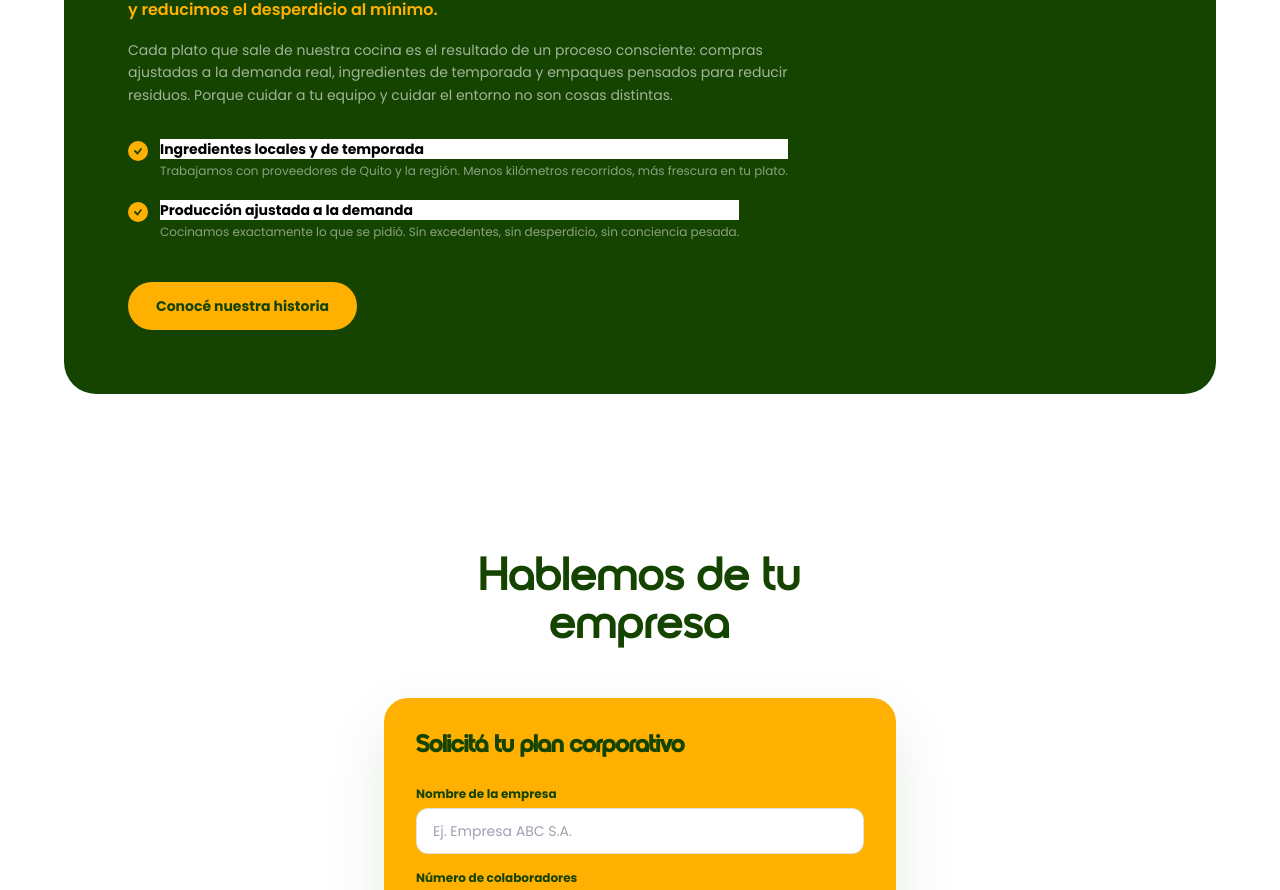
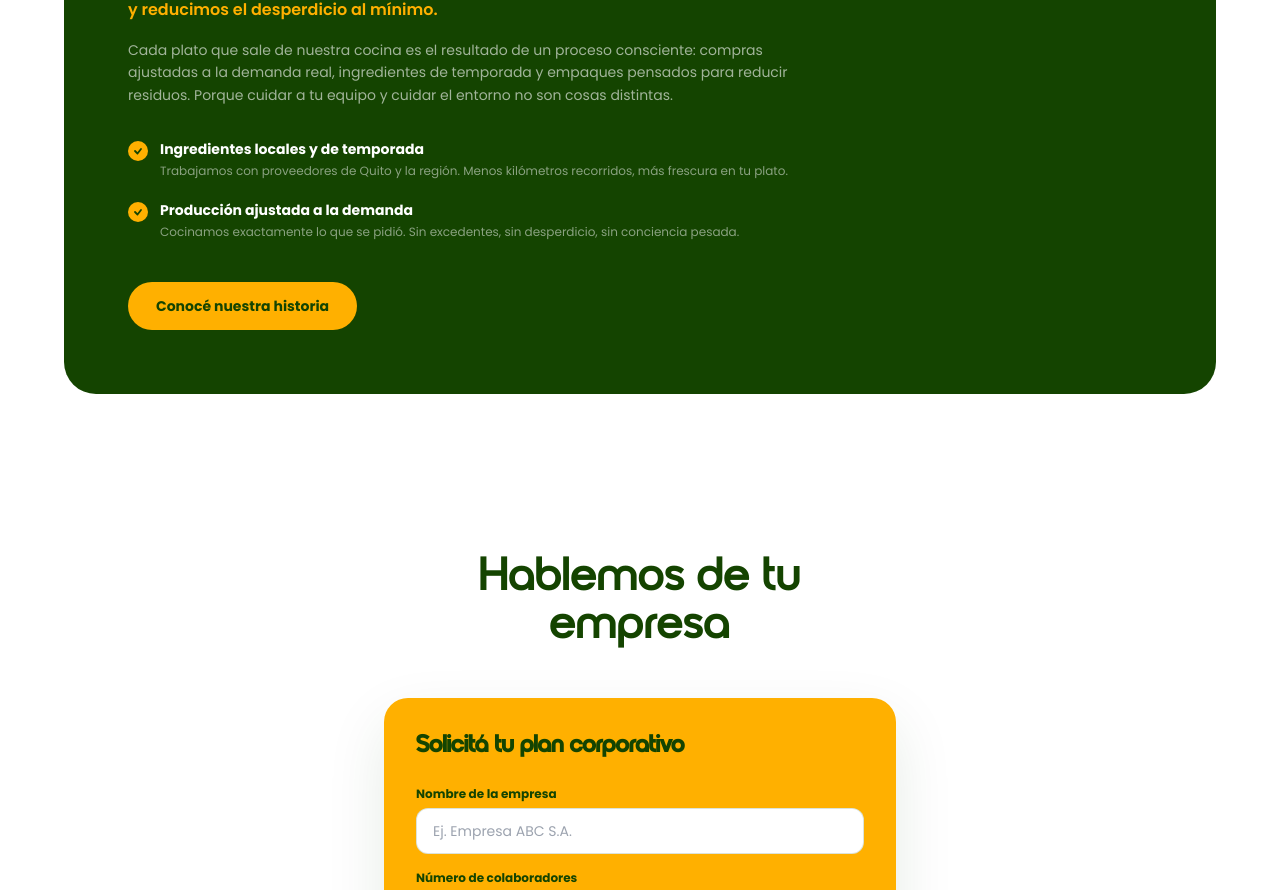
Before and after one commit to dgalarraga00/TwoNutris-Web, a Next.js app: page /empresas in a window 1280 px wide. Shown: the part 1771-2661 px from the top of the page. Built offline with nearby package versions, Linux system fonts and the light colour scheme.

Commit message:
fix: replace bg-white with text-white on manifesto list items in empresas

```diff
--- a/app/empresas/page.tsx
+++ b/app/empresas/page.tsx
@@ -252,7 +252,7 @@ export default function EmpresasPage() {
                         </svg>
                       </div>
                       <div>
-                        <p className="text-sm font-bold mb-0.5 font-poppins bg-white">
+                        <p className="text-sm font-bold mb-0.5 font-poppins text-white">
                           {title}
                         </p>
                         <p className="text-xs leading-relaxed font-poppins" style={{ color: "rgba(255,255,255,0.5)" }}>
```
